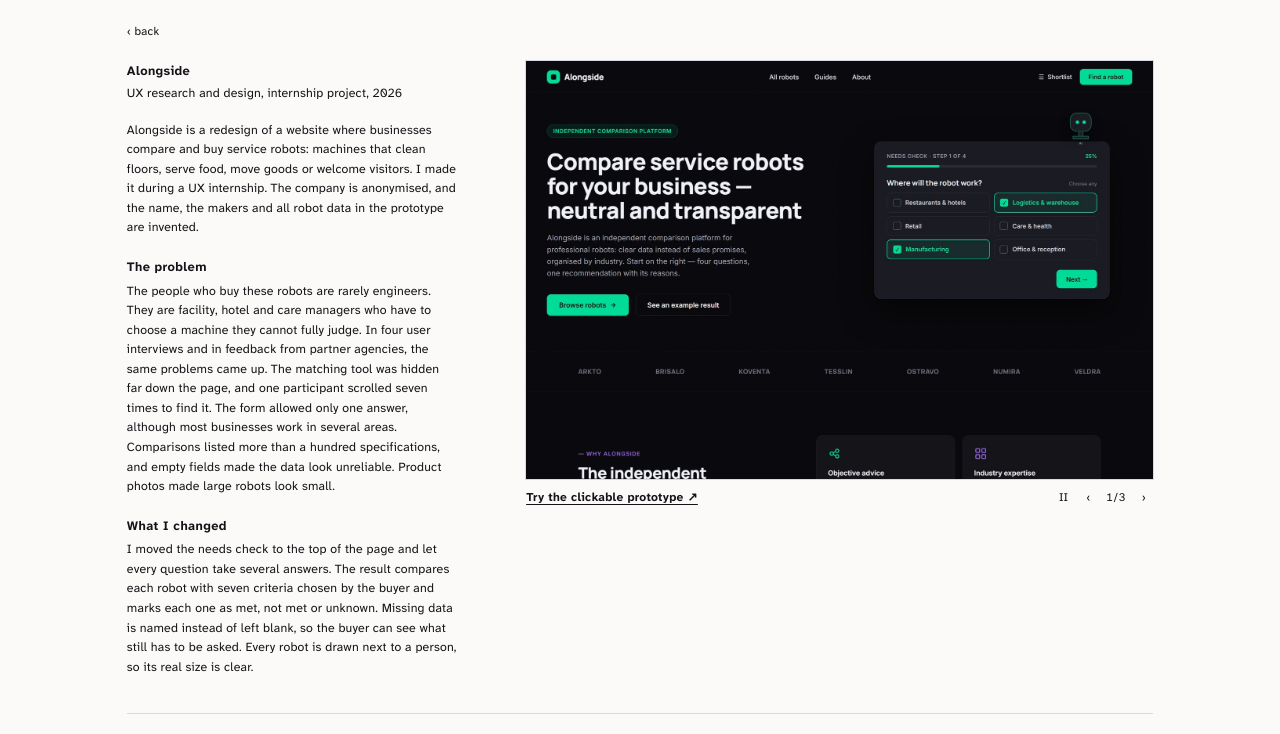
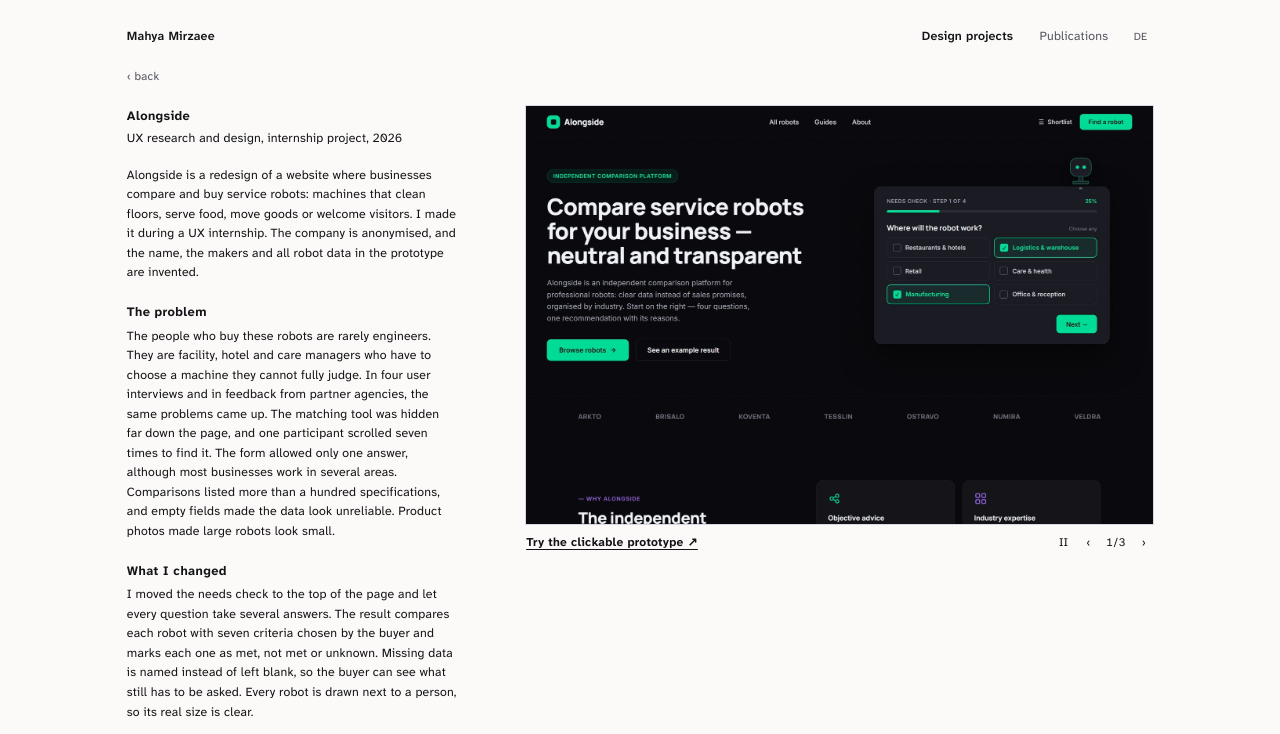
Before and after one commit to mahyamirzaee/robofinder, a plain HTML site: page index.html in a window 1280 px wide. Shown: the top 734 px of the page. Drawn offline with Linux system fonts and the light colour scheme.

Commit message:
Same top bar as the portfolio; one back link style
Co-Authored-By: Claude Opus 5.5 <noreply@anthropic.com>

```diff
--- a/index.html
+++ b/index.html
@@ -7,12 +7,35 @@
   <meta name="description" content="Alongside: a comparison site for service robots, redesigned around a question buyers were not asked: who will work next to it?">
   <meta name="theme-color" content="#fbfaf8">
   <link rel="stylesheet" href="project.css?v=3">
+<style id="site-bar">
+  /* same top bar as the portfolio (mahyamirzaee.github.io) */
+  .site-bar { display: flex; flex-wrap: wrap; align-items: baseline; gap: 12px 24px; padding: 4px 0 26px; font-family: "Atkinson Hyperlegible Next", system-ui, sans-serif; }
+  .site-bar .sb-name { margin-right: auto; font-size: 15px; font-weight: 600; color: #141418; text-decoration: none; }
+  .site-bar nav { display: flex; flex-wrap: wrap; gap: 6px 32px; }
+  .site-bar nav a { font-size: 15px; color: #55545f; text-decoration: none; }
+  .site-bar nav a[aria-current="page"] { color: #141418; font-weight: 600; }
+  .site-bar .sb-lang { font-size: 13px; color: #55545f; text-decoration: none; padding: 2px 7px; }
+  .site-bar a:hover { color: #26307f; }
+  /* one look for every back link */
+  .top { font-size: 14px; }
+  .top a { color: #55545f; text-decoration: none; }
+  .top a:hover { color: #141418; text-decoration: underline; }
+  @media (max-width: 640px) { .site-bar .sb-name { width: 100%; } }
+</style>
 </head>
 <body>
 <div class="page">
 
-  <nav class="top" aria-label="Site">
-    <a href="https://mahyamirzaee.github.io/">‹ back</a>
+  <header class="site-bar">
+    <a class="sb-name" href="https://mahyamirzaee.github.io/">Mahya Mirzaee</a>
+    <nav aria-label="Main">
+      <a href="https://mahyamirzaee.github.io/projects/" aria-current="page">Design projects</a>
+      <a href="https://mahyamirzaee.github.io/publications/">Publications</a>
+    </nav>
+    <a class="sb-lang" href="https://mahyamirzaee.github.io/de/projects/" lang="de" hreflang="de" aria-label="Deutsch">DE</a>
+  </header>
+  <nav class="top" aria-label="Back">
+    <a href="https://mahyamirzaee.github.io/projects/">‹ back</a>
   </nav>
 
   <main>
```
Also changed, not shown: project.html (+25 -2 lines).
